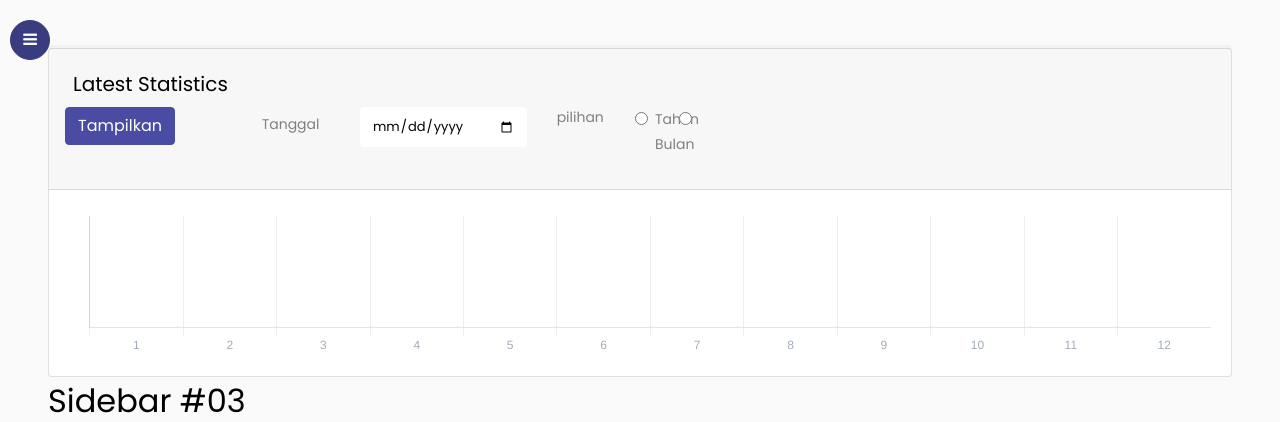
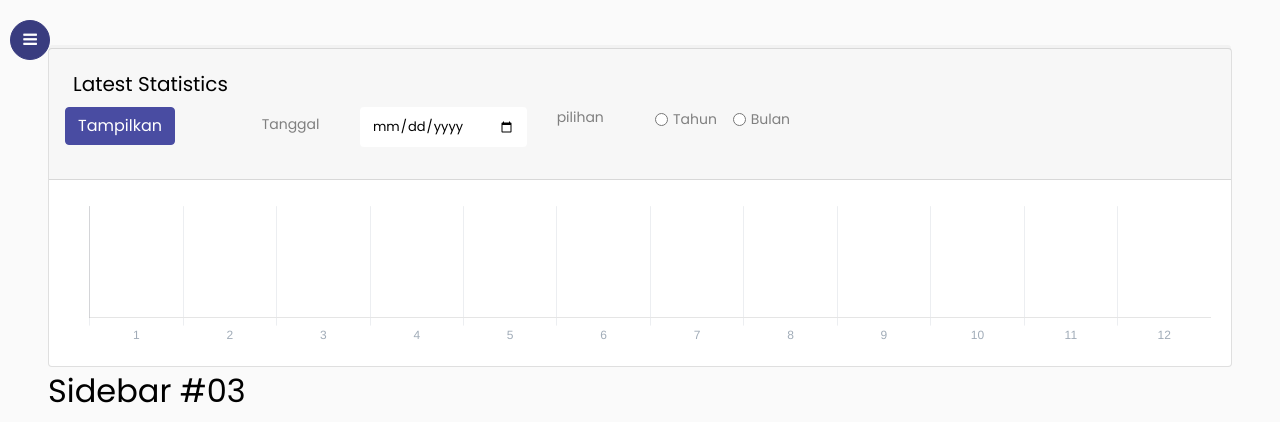
Before and after one commit to uky-syauki/undangan, a Flask app: page / in a window 1280 px wide. Shown: the top 422 px of the page. Run offline with Flask 3, Linux system fonts and the light colour scheme; data that the repository does not hold is empty; some libraries are stand-ins or nearby versions.

Commit message:
Update1.5

```diff
--- a/app/templates/index.html
+++ b/app/templates/index.html
@@ -23,10 +23,12 @@
         <fieldset class="row mb-3"> -->
           <legend class="col-form-label col-sm-1 pt-0">pilihan</legend>
 
-          <div class="col-sm-1">
+          <div class="col-sm-4">
             {% for subfield in form.radioTahun %}
+            <div class="form-check form-check-inline">
               {{ subfield(class="form-check-input") }}
               {{ subfield.label(class="form-check-label") }}
+            </div>
             {% endfor %}
 
               <!--  form.radioTahun.label(class="form-check-label", for="gridRadios1"} -->
```
